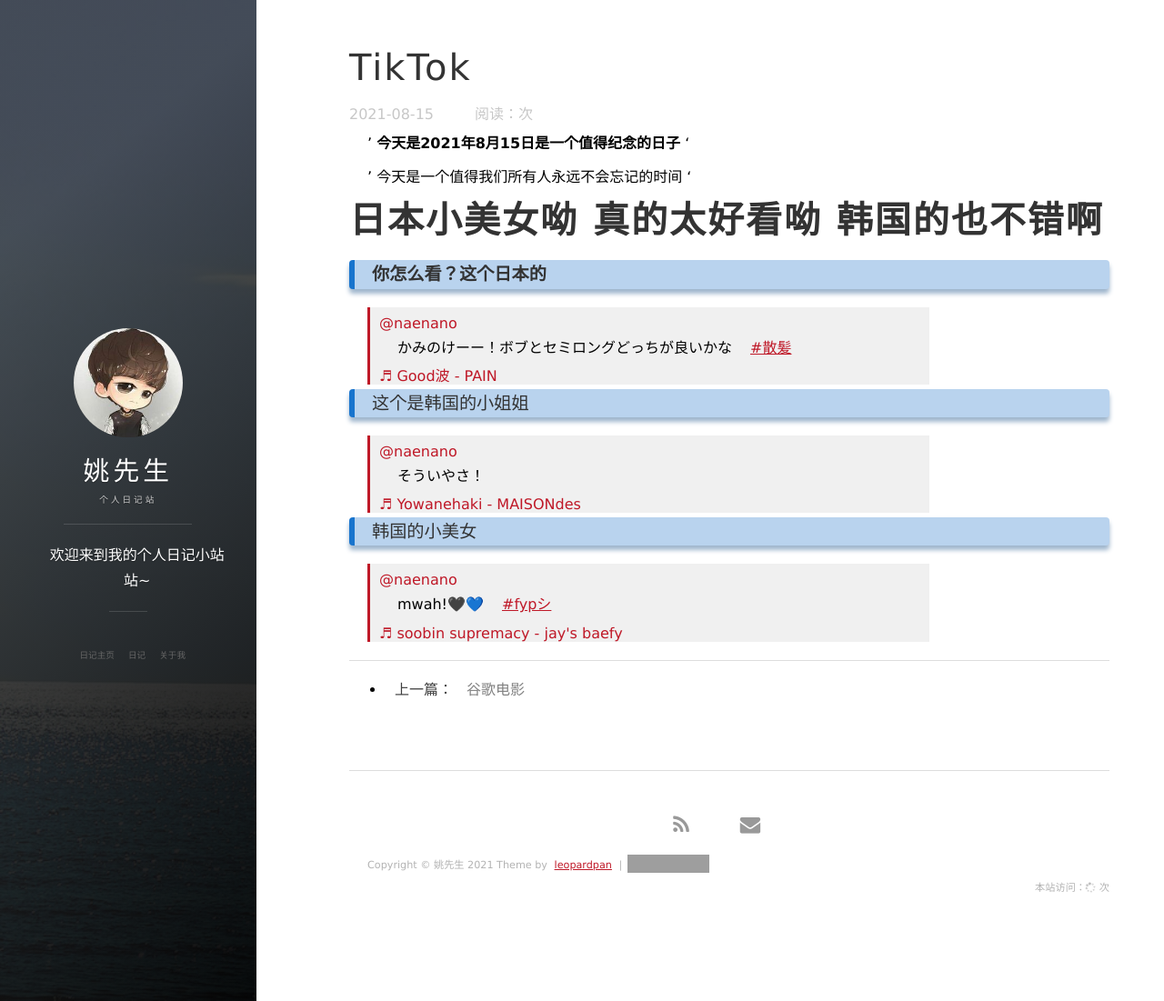
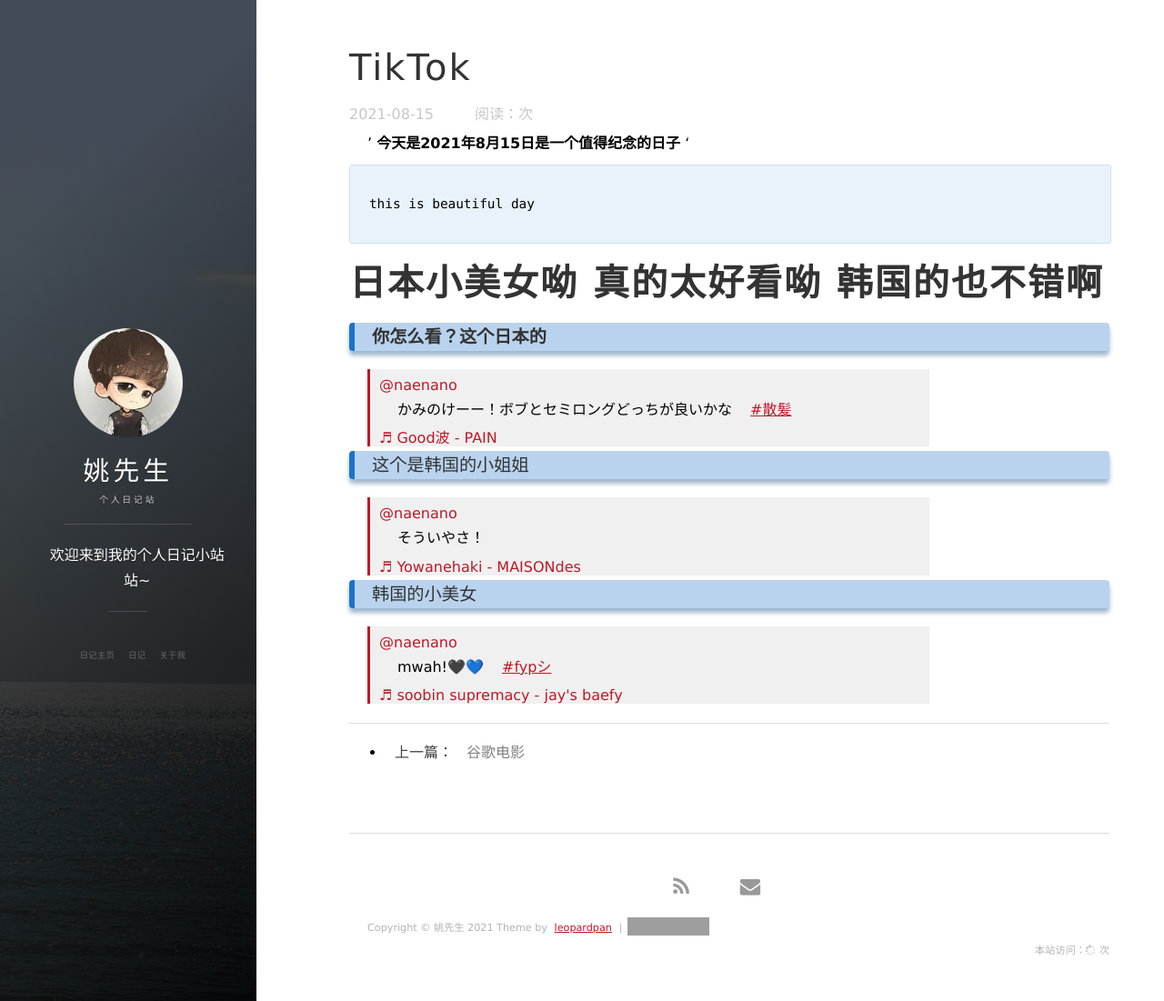
Before and after one commit to Killer-Yao/blog.github.io, a Jekyll site: the page built from _posts/2021-08-15-TikTok.md, in a window 1280 px wide and 1101 px high. Shown: the whole window at 91% size. Built offline with Jekyll 4.4.1, drawn with Linux system fonts in a browser that asks for light colours; nearby versions of some CDN libraries; a script that is not in the unit is left out; comment, search, counter and statistics services are not loaded; grey boxes are pictures that could not be loaded.

Commit message:
Update 2021-08-15-TikTok.md

````diff
--- a/_posts/2021-08-15-TikTok.md
+++ b/_posts/2021-08-15-TikTok.md
@@ -7,7 +7,11 @@ tags:  Jpan美女
 
 ' **今天是2021年8月15日是一个值得纪念的日子** '
 
-' 今天是一个值得我们所有人永远不会忘记的时间 '
+```python
+
+this is beautiful day
+
+```
 
 # **日本小美女呦 真的太好看呦  韩国的也不错啊**
 ### **你怎么看？这个日本的**
````
